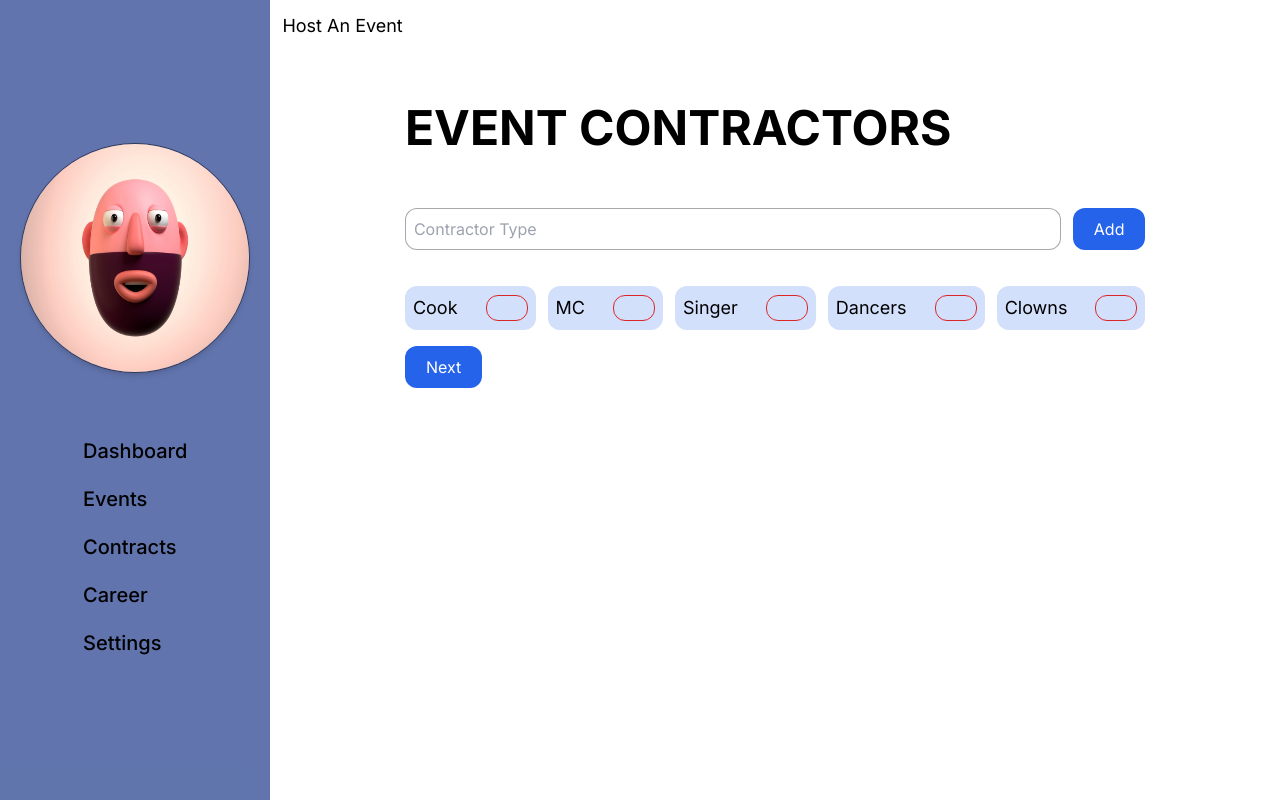
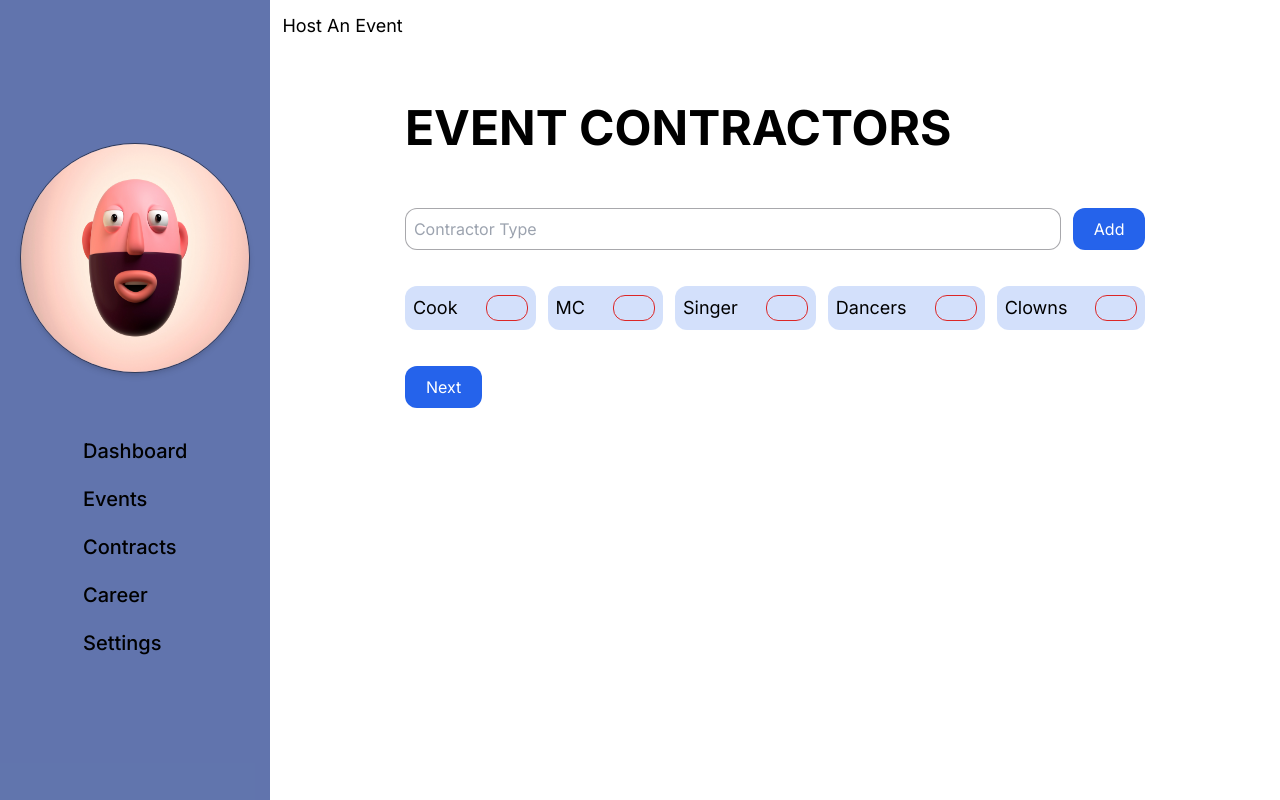
Before and after one commit to mmesomasaint/jointt, a Next.js app: page /dashboard/events/host in a window 1280 px wide. Built offline with nearby package versions, Linux system fonts and the light colour scheme; no server answers.

Commit message:
Fix: Add top margin to next btn

```diff
--- a/app/dashboard/events/host/page.tsx
+++ b/app/dashboard/events/host/page.tsx
@@ -152,7 +152,7 @@ function ChooseContractorTypes({
       <Button
         type='button'
         disabled={validated}
-        className='disabled:bg-gray-600/50 disabled:border-gray-600/50'
+        className='disabled:bg-gray-600/50 disabled:border-gray-600/50 mt-5'
         onClick={onNext}
       >
         Next
```
